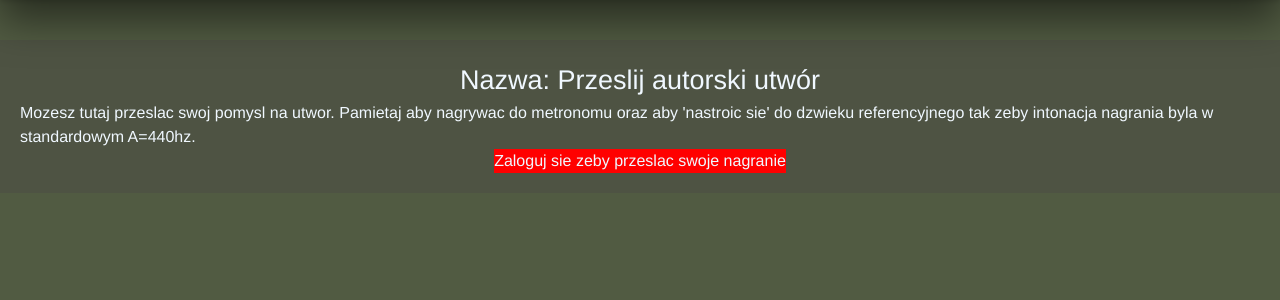
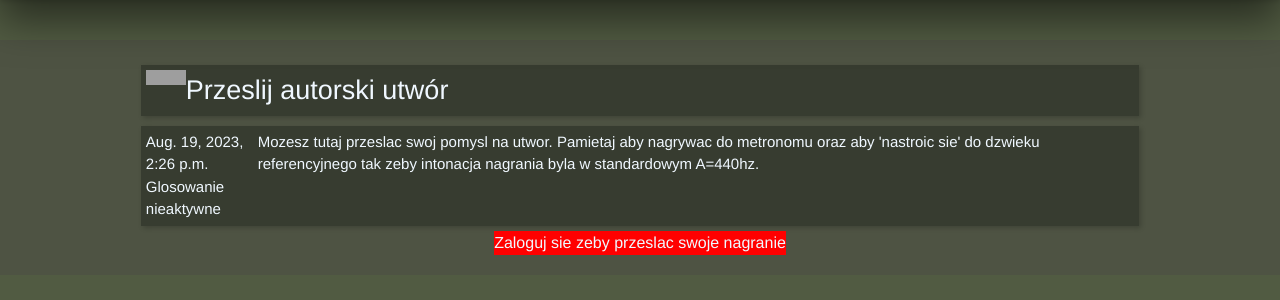
Before and after one commit to wujekd/rob-muze, a Django app: page /collabs/1 in a window 1280 px wide. Shown: the part 80-380 px from the top of the page. Run offline with Django 4.2, Linux system fonts and the light colour scheme; data comes from the database, SQL or seed files in the repository; both versions use the stored data as it was after the commit; style sheets or scripts are compiled from the project's sources; grey boxes are pictures that could not be loaded.

Commit message:
nowa funkcja

```diff
--- a/collabs/models.py
+++ b/collabs/models.py
@@ -9,6 +9,13 @@ class Collab(models.Model):
     date = models.DateTimeField(auto_now_add=True)
     download_pack = models.FileField(upload_to='collabs/downloads', null=True, blank=True)
     glosowanie = models.BooleanField(default=False)
+
+    # tag fields
+    wokal = models.BooleanField(default=False)
+    instrument = models.BooleanField(default=False)
+    rap = models.BooleanField(default=False)
+    # use for tagname in tags --> <a href media/tags/tagname
+
 
     def __str__(self):
         return f'{self.title} - {self.date.date()}'
--- a/collabs/templates/collabs/collab.html
+++ b/collabs/templates/collabs/collab.html
@@ -2,18 +2,49 @@
 {% block title %}
 Signup
 {% endblock title %}
-
+{% load static %}
 {% block content %}
 
 <br><br><br><br>
 <div class="mainContainer">
-<div class="collabTitle">Nazwa:
-{{collab.title}}
+    <div class="item">
+        <div class="detailSmall">
+            {% comment %} DISPLAY TAGS {% endcomment %}
+            <div class="iconHolder">
+            {% if collab.wokal == False %}
+            <img class="icon" src="{% static 'images/icons/vocals' %}.png" alt=""/>
+            {% endif %}
+            {% if collab.instrument == False %}
+            <img class="icon" src="{% static 'images/icons/guitar' %}.png" alt=""/>
+            {% endif %}
             </div>
+        </div>
+        <div class="detailBig">
+            <div class="collabTitle">{{collab.title}}</div>
+        </div>
+    </div>
+    <div class="item">
+        <div class="detailSmall">
+            <p>{{ collab.date }}</p>
+            {% if colab.glosowanie %}<p>Glosowanie Aktywne</p>
+            {% else %}
+            <p>Glosowanie nieaktywne</p>
+            {% endif %}
+        </div>
+        <div class="detailBig">
             <div class="collabDesc">
                 {{collab.desc}}
                 </div>
+        </div>
+    </div>
 
+
+
+
+
+
+
+{% comment %} ONLY CALL TO ACTION IF USER IS AUTHENTICATED {% endcomment %}
 {% if request.user.is_authenticated %}
 <a href="{% url 'collabs:przeslij' collab.id %}">
 <button class="tableButtons">
@@ -22,4 +53,6 @@ Signup
     <p style="background-color: red">Zaloguj sie zeby przeslac swoje nagranie</p>
  {% endif %}
 </div>
+
+
 {% endblock content %}
--- a/core/templates/core/index.html
+++ b/core/templates/core/index.html
@@ -17,7 +17,7 @@ Glowna
         <div class="md:w-2/3 md:pl-6 h-">
             <h2 class="text-3xl font-semibold mb-4">Sample</h2>
             <p class="text-white mb-4">Zbior unikatowych sampli i nagran.</br>Materialy do produkcji muzycznej.</p>
-            <button class="btn-primary">See More</button>
+            <a href="{% url 'samples:samples' %}"><button class="btn-primary">Sprawdz!</button>
         </div>
     </div>
 
@@ -34,7 +34,7 @@ Glowna
     </div> {% endcomment %}
 </div>
 
-
+{% comment %} asdfgdfgdfsg {% endcomment %}
 
 <div class="p-4 place-content-center max-w-xl mx-auto bg-secondary bg-opacity-50 shadow-lg">
 
--- a/static/custom/custom.css
+++ b/static/custom/custom.css
@@ -90,7 +90,9 @@ body{
   .smallItem:hover {
     background-color: rgba(15, 20, 15, 0.344);
   }
-
+.detailBig{
+  flex-grow: 3;
+}
 .text{
   width: 100%;
   display: flex;
@@ -110,7 +112,9 @@ body{
     margin-left: auto;
     margin-left: 0px;
   }
-
+.collabList{
+  height: 30wh;
+}
 .collabContainer{
   background-color: #333;
   color: aliceblue;
```
Also changed, not shown: collabs/templates/collabs/collabs.html (+20 -11 lines), account/migrations/0014_alter_account_social1_alter_account_social2.py (added), collabs/migrations/0015_collab_instrument_collab_rap_collab_wokal.py (added), db.sqlite3. Lines whose indentation alone changed are shown as unchanged.
